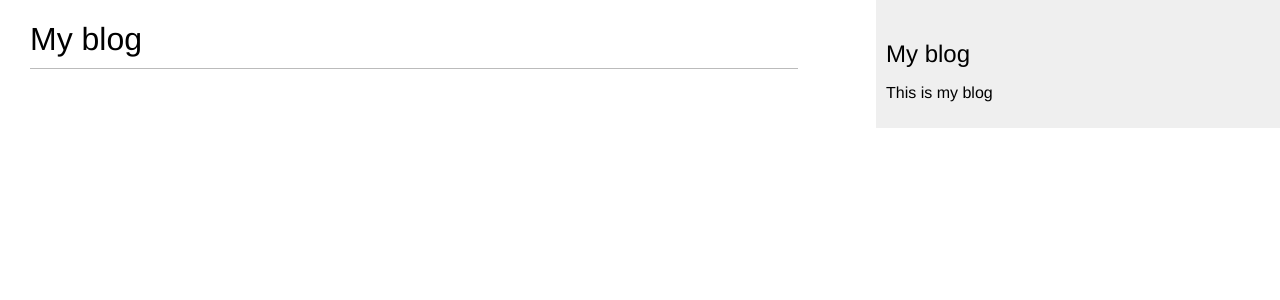
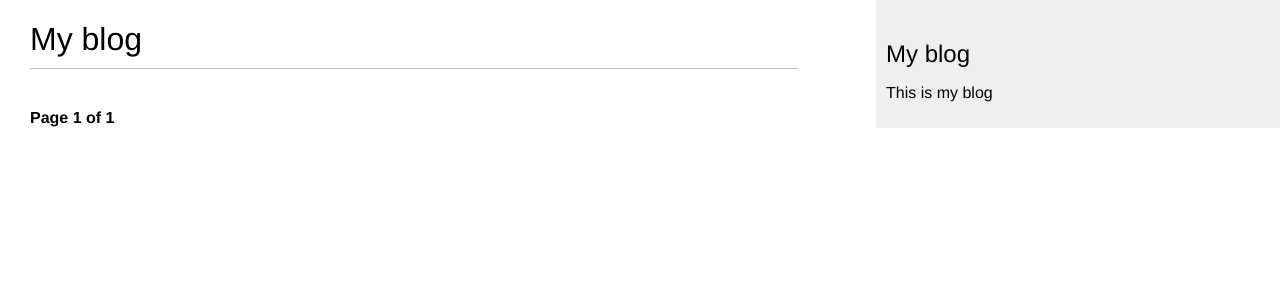
Before and after one commit to Vladiio/blog, a Django app: page /blog/ in a window 1280 px wide. Shown: the top 300 px of the page. Run offline with Django 3.2, Linux system fonts and the light colour scheme; data that the repository does not hold is empty.

Commit message:
provide pagination

```diff
--- a/blog/templates/blog/post/list.html
+++ b/blog/templates/blog/post/list.html
@@ -13,4 +13,5 @@
         </p>
         {{ post.body|truncatewords:30|linebreaks }}
     {% endfor %}
+     {% include 'pagination.html' with page=page_obj %}
 {% endblock %}
--- /dev/null
+++ b/blog/templates/pagination.html
@@ -0,0 +1,13 @@
+<div class="pagination">
+    <span class="step-links">
+        {% if page.has_previous %}
+            <a href="?page={{ page.previous_page_number }}">Previous</a>
+        {% endif %}
+        <span class="current">
+            Page {{ page.number }} of {{ page.paginator.num_pages }}
+        </span>
+        {% if page.has_next %}
+            <a href="?page={{ page.next_page_number }}">Next</a>
+        {% endif %}
+    </span>
+</div>
--- a/blog/urls.py
+++ b/blog/urls.py
@@ -4,7 +4,8 @@ from . import views
 
 urlpatterns = [
     # post views
-    url(r'^$', views.post_list, name='post_list'),
+    # url(r'^$', views.post_list, name='post_list'),
+    url(r'^$', views.PostListView.as_view(), name='post_list'),
 
     url(r'^(?P<year>\d{4})/(?P<month>\d{2})/(?P<day>\d{2})'\
         r'/(?P<post>[-\w]+)/$',
--- a/blog/views.py
+++ b/blog/views.py
@@ -1,12 +1,26 @@
 from django.shortcuts import render, get_object_or_404
+from django.core.paginator import Paginator, EmptyPage, PageNotAnInteger
+from django.views.generic import ListView
+
 from .models import Post
 
 
 def post_list(request):
-    posts = Post.published.all()
+    object_list = Post.published.all()
+    paginator = Paginator(object_list, 2)
+    page = request.GET.get('page')
+    try:
+        posts = paginator.page(page)
+    except PageNotAnInteger:
+        # if page is not an integer deliver the first page
+        posts = paginator.page(1)
+    except EmptyPage:
+        # if page is out of range deliver last page of results
+        posts = paginator.page(paginator.num_pages)
     return render(request,
                   'blog/post/list.html',
-                  {'posts': posts})
+                  {'posts': posts,
+                   'page': page})
 
 
 def post_detail(request, year, month, day, post):
@@ -18,3 +32,10 @@ def post_detail(request, year, month, day, post):
     return render(request,
                   'blog/post/detail.html',
                   {'post': post})
+
+
+class PostListView(ListView):
+    queryset = Post.published.all()
+    context_object_name = 'posts'
+    paginate_by = 3
+    template_name = 'blog/post/list.html'
```
